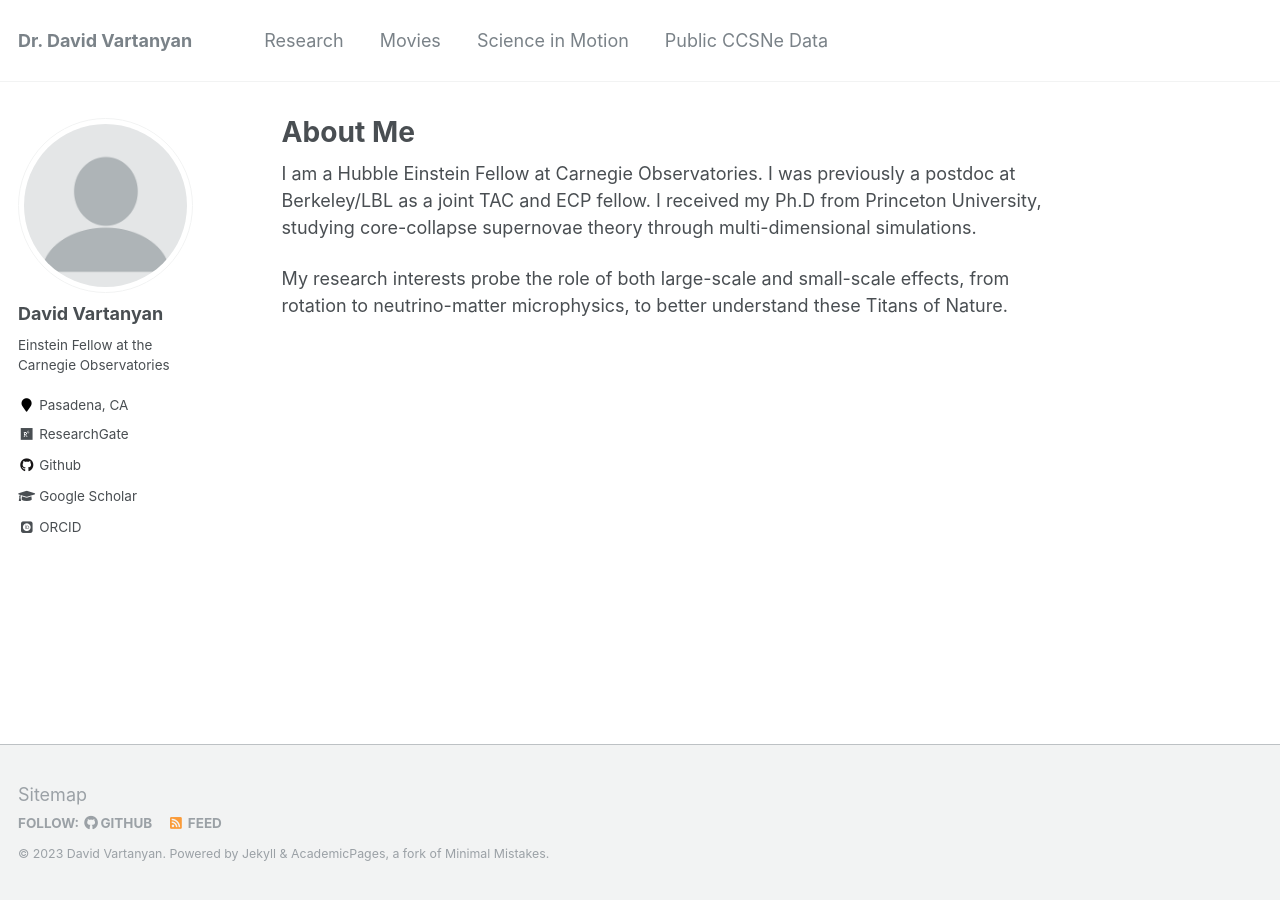
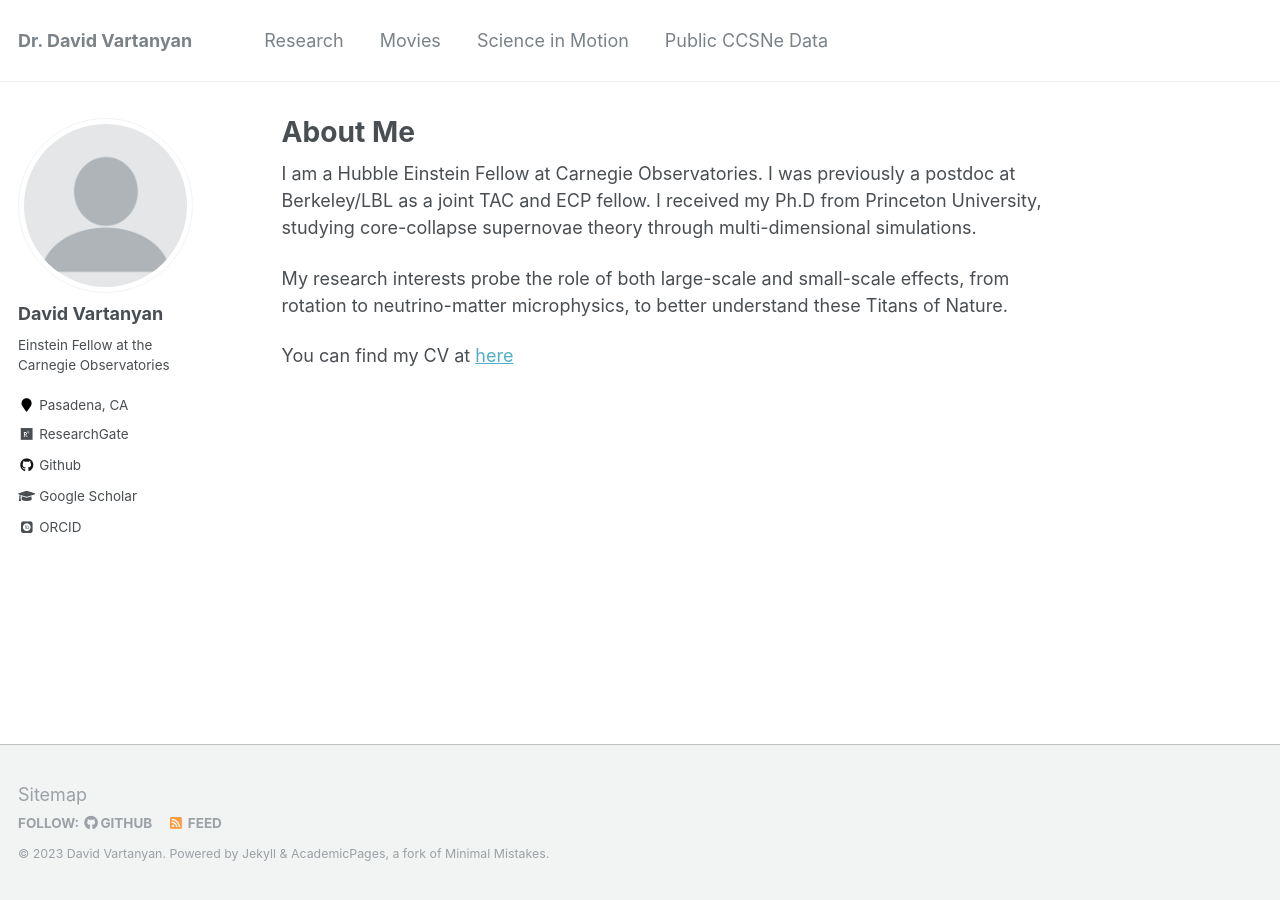
Before and after one commit to dvartany/dvartany.github.io, a Jekyll site: the page built from _pages/about.md, in a window 1280 px wide. Built offline with Jekyll 4.4.1, drawn with Linux system fonts in a browser that asks for light colours; some web fonts are replaced.

Commit message:
Update about.md

```diff
--- a/_pages/about.md
+++ b/_pages/about.md
@@ -10,3 +10,5 @@ redirect_from:
 I am a Hubble Einstein Fellow at Carnegie Observatories. I was previously a postdoc at Berkeley/LBL as a joint TAC and ECP fellow. I received my Ph.D from Princeton University, studying core-collapse supernovae theory through multi-dimensional simulations.
 
 My research interests probe the role of both large-scale and small-scale effects, from rotation to neutrino-matter microphysics, to better understand these Titans of Nature.
+
+You can find my CV at [here](http://dvartany.github.io/files/CV-2023.pdf)
```
